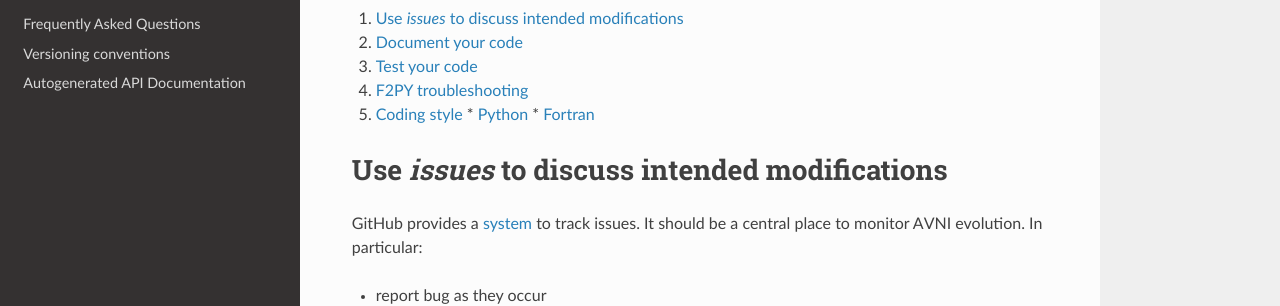
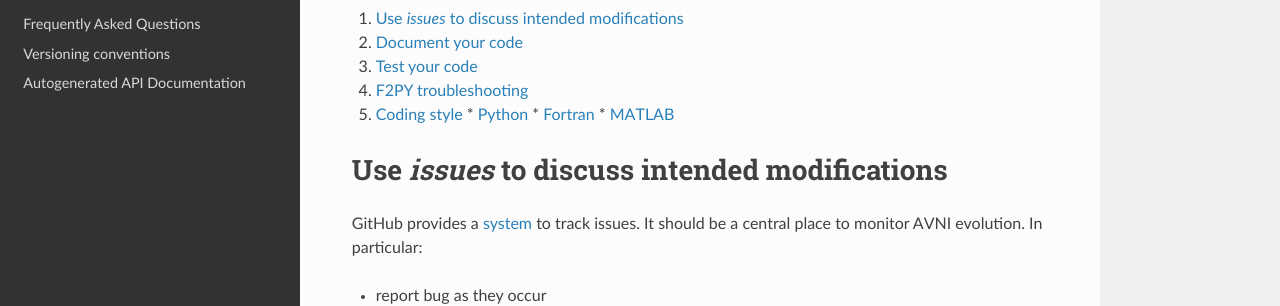
Before and after one commit to globalseismology/avni, a Sphinx documentation site: the page built from docs/best_practices.md, in a window 1280 px wide and 900 px high. Shown: the part 153-459 px from the top of the window. Built offline with Sphinx 7.4.7 and the Read the Docs theme 2.0.0, drawn with Linux system fonts in a browser that asks for light colours; pages that are not in the unit, such as notebooks, are missing from menus; the version number is read from the project's files by our own code.

Commit message:
added suggestions for MATLAB formatting

```diff
--- a/docs/best_practices.md
+++ b/docs/best_practices.md
@@ -8,6 +8,7 @@ Table of Contents
   6. [Coding style](#coding-style)
   	* [Python](#python-formatting)
   	* [Fortran](#fortran-formatting)
+  	* [MATLAB](#matlab-formatting)
 
 Use *issues* to discuss intended modifications
 ----------------------------------------------
```
